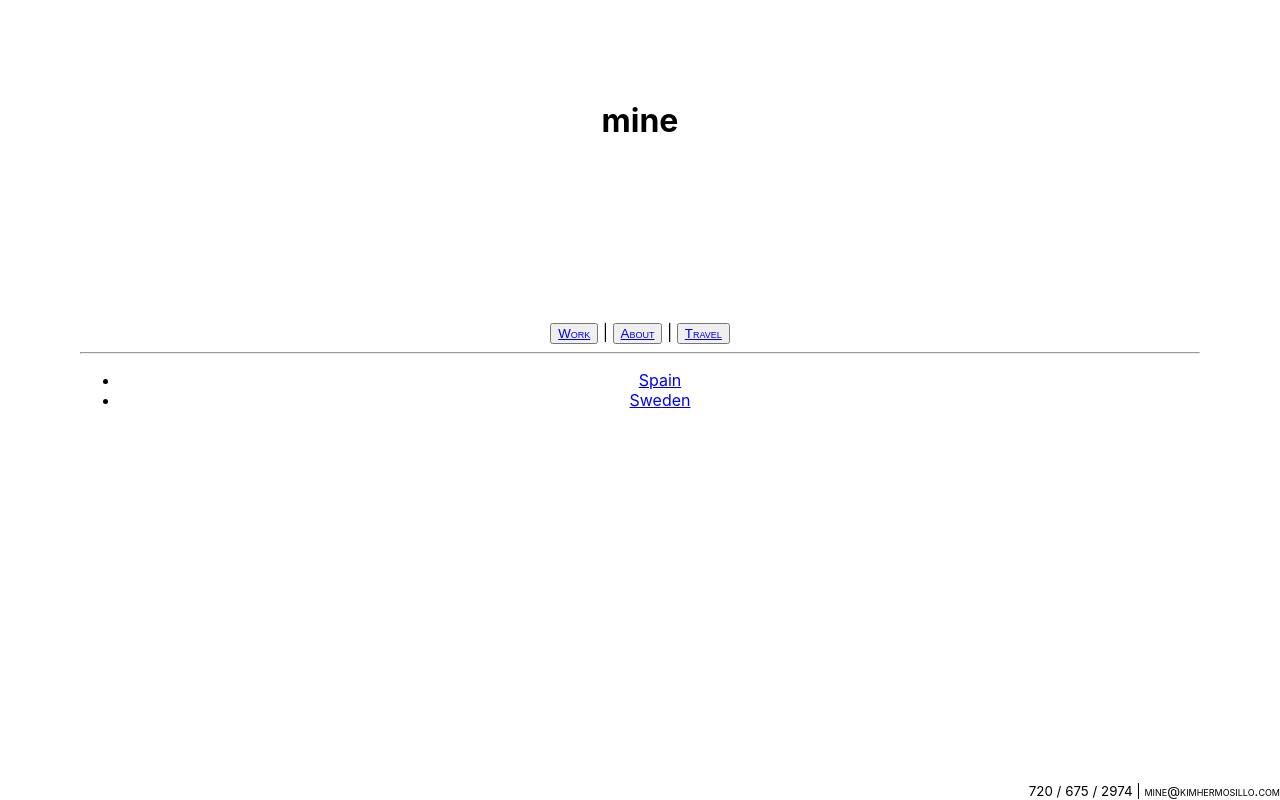
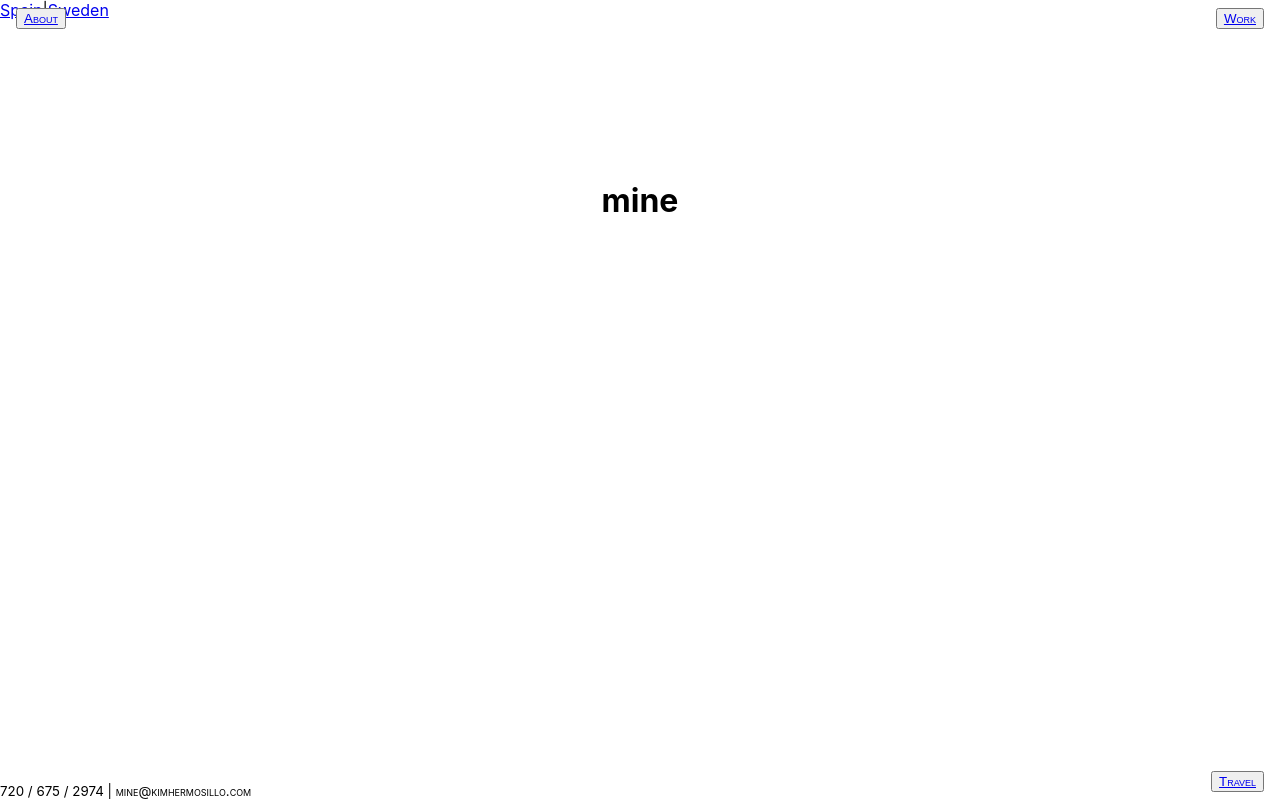
Before and after one commit to kimhermosillo/kimhermosillo, a React (Create React App) app: page /Travel in a window 1280 px wide. Built offline with nearby package versions, Linux system fonts and the light colour scheme.

Commit message:
WIP: finally placed links in correct spots!!!!

```diff
--- a/src/App.css
+++ b/src/App.css
@@ -2,9 +2,31 @@
   font-variant: small-caps
 }
 
-header, .navLinks {
+.navAbout {
+  position: absolute;
+  top: 8px;
+  left: 16px;
+}
+
+.navWork {
+  position: absolute;
+  top: 8px;
+  right: 16px;
+}
+
+.navTravel {
+  position: absolute;
+  bottom: 8px;
+  right: 16px;
+
+}
+
+header {
   text-align: center;
-  padding: 10vh;
+  position: absolute;
+  left: 0;
+  top: 20%;
+  width: 100%;
 }
 
 
@@ -28,6 +50,6 @@ img {
 footer {
   position: fixed;
   bottom: 0;
-  right: 0;
+  left: 0;
 
 }
--- a/src/components/Nav.js
+++ b/src/components/Nav.js
@@ -15,8 +15,8 @@ function BasicExample() {
     return (
         <Router>
             <div className='navLinks'>
-               {/* <button onClick={this} className='navHome'><Link to="/">Home</Link> </button> */} <button className='navWork'><Link to='/Work'>Work</Link></button> | <button className='navAbout'><Link to="/About">About</Link></button>  | <button className='navTravel'><Link to="/Travel">Travel</Link></button>
-                <hr />
+               {/* <button onClick={this} className='navHome'><Link to="/">Home</Link> </button> */} <button className='navWork'><Link to='/Work'>Work</Link></button> <button className='navAbout'><Link to="/About">About</Link></button>  <button className='navTravel'><Link to="/Travel">Travel</Link></button>
+
                 <Route exact path="/" component={Home} />
                 <Route path='/Work' component={Work} />
                 <Route path="/About" component={About} />
--- a/src/components/Travel.js
+++ b/src/components/Travel.js
@@ -11,7 +11,7 @@ import Madrid from './cities/Madrid';
 
 function vistSpain({ routes }) {
   return (
-    <div>
+    <div className='Spain'>
       <h2>Spain</h2>
 
 
@@ -77,15 +77,12 @@ function RouteWithSubRoutes(route) {
 function RouteConfig() {
   return (
     <Router>
-      <div>
-        <ul>
-          <li>
+      <div className='Countries'>
+
             <Link to="/spain">Spain</Link>
-          </li>
-          <li>
+           |
             <Link to="/sweden">Sweden</Link>
-          </li>
-        </ul>
+
 
         {routes.map((route, i) => (
           <RouteWithSubRoutes key={i} {...route} />
```
